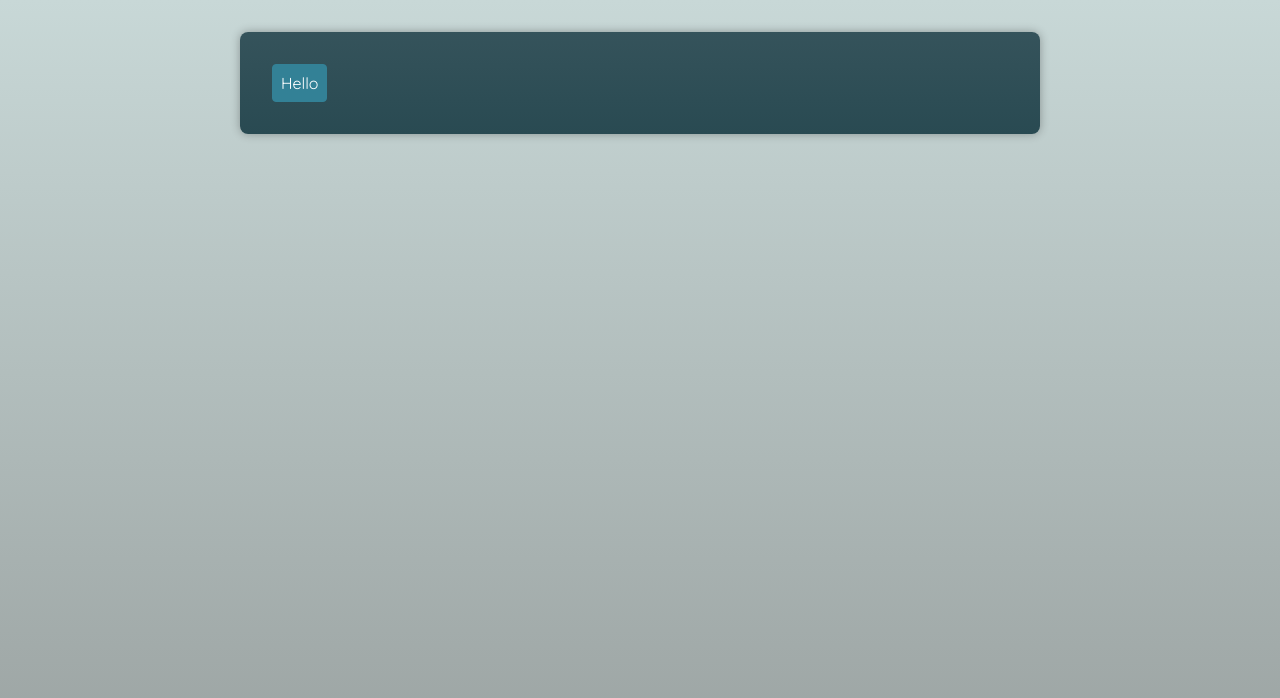
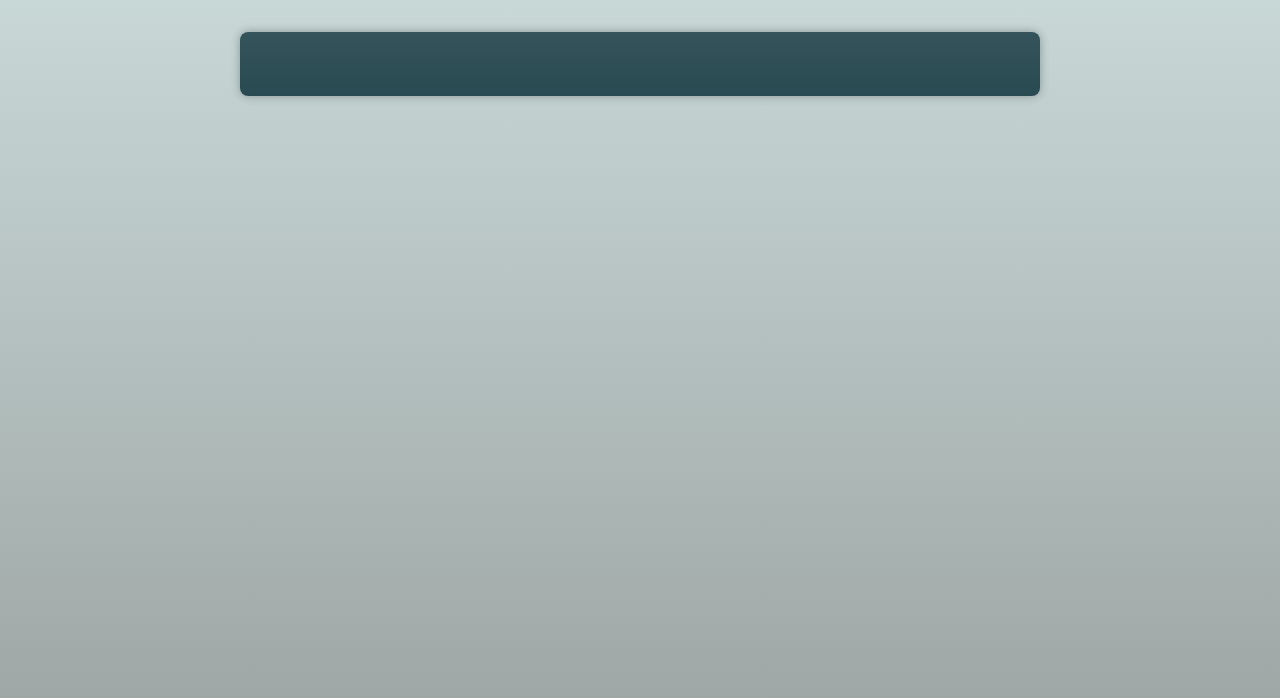
Before and after one commit to rishikesh-negi/timer-app, a React (Vite) app: page / in a window 1280 px wide. Shown: the top 698 px of the page. Built offline with nearby package versions, Linux system fonts and the light colour scheme; a web font is replaced by a local one.

Commit message:
Started building the app layout by adding components

```diff
--- a/src/App.tsx
+++ b/src/App.tsx
@@ -1,12 +1,15 @@
-import Button from "./ui/Button";
-import Container from "./ui/Container";
+import AddTimer from "./components/AddTimer";
+import Header from "./components/Header";
+import Timers from "./components/Timers";
 
 export default function App() {
   return (
-    <main>
-      <Container asElement={"section"}>
-        <Button>Hello</Button>
-      </Container>
-    </main>
+    <>
+      <Header />
+      <main>
+        <AddTimer />
+        <Timers />
+      </main>
+    </>
   );
 }
```
